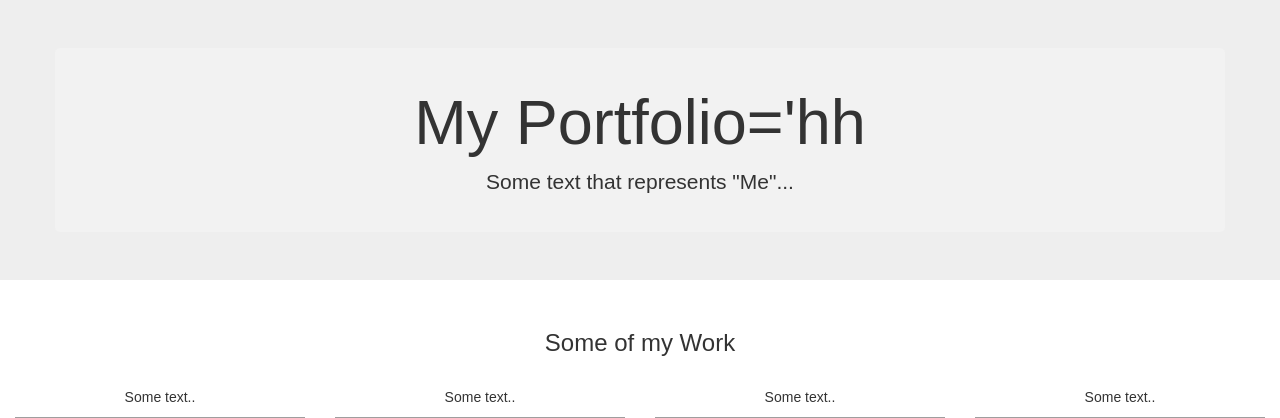
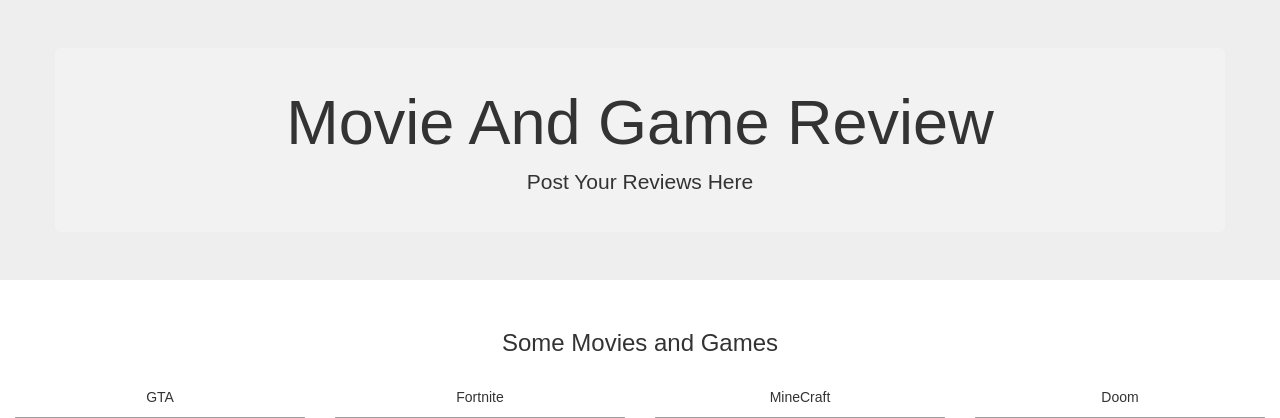
Before and after one commit to Amran-Lab/QA-Project, a Flask app: page / in a window 1280 px wide. Shown: the part 52-470 px from the top of the page. Run offline with Flask 2, Linux system fonts and the light colour scheme; data that the repository does not hold is empty; some libraries are stand-ins or nearby versions; grey boxes are pictures that could not be loaded.

Commit message:
touching up the index page

```diff
--- a/templates/index.html
+++ b/templates/index.html
@@ -11,28 +11,28 @@
 
 <div class="jumbotron">
   <div class="container text-center">
-    <h1>My Portfolio='hh  </h1>
-    <p>Some text that represents "Me"...</p>
+    <h1>Movie And Game Review  </h1>
+    <p>Post Your Reviews Here</p>
   </div>
 </div>
 
 <div class="container-fluid bg-3 text-center">
-  <h3>Some of my Work</h3><br>
+  <h3>Some Movies and Games</h3><br>
   <div class="row">
     <div class="col-sm-3">
-      <p>Some text..</p>
+      <p>GTA</p>
       <img src="https://blog.us.playstation.com/tachyon/2017/12/Heist.jpg?resize=1088,612" class="img-responsive" style="width:100%" alt="Image">
     </div>
     <div class="col-sm-3">
-      <p>Some text..</p>
+      <p>Fortnite</p>
       <img src="https://images.tweaktown.com/news/5/9/59998_04_fortnites-new-xbox-one-update-4k-pcs-epic-setting.jpg" class="img-responsive" style="width:100%" alt="Image">
     </div>
     <div class="col-sm-3">
-      <p>Some text..</p>
+      <p>MineCraft</p>
       <img src="https://i.imgur.com/SpbiM3xg.jpg" class="img-responsive" style="width:100%" alt="Image">
     </div>
     <div class="col-sm-3">
-      <p>Some text..</p>
+      <p>Doom</p>
       <img src="https://www.100hdwallpapers.com/wallpapers/3840x2160/doom_eternal_2019_game_4k-hd_wallpapers.jpg" class="img-responsive" style="width:100%" alt="Image">
     </div>
   </div>
@@ -41,19 +41,19 @@
 <div class="container-fluid bg-3 text-center">
   <div class="row">
     <div class="col-sm-3">
-      <p>Some text..</p>
+      <p>Joker</p>
       <img src="https://img.wallpapersafari.com/desktop/1920/1080/23/46/SeJHTD.jpg" class="img-responsive" style="width:100%" alt="Image">
     </div>
     <div class="col-sm-3">
-      <p>Some text..</p>
+      <p>Avengers Endgame</p>
       <img src="https://4.bp.blogspot.com/-eqPNLqeDI-w/XI51rOAe22I/AAAAAAAAAts/gBOCnWl70iQc6POs9ORbgAFWip5j-jogACKgBGAs/w0/avengers-endgame-movie-characters-uhdpaper.com-4K-52.jpg" class="img-responsive" style="width:100%" alt="Image">
     </div>
     <div class="col-sm-3">
-      <p>Some text..</p>
+      <p>Lego Movie 2</p>
       <img src="https://www.hdwallpaperslife.com/wp-content/uploads/2018/06/the_lego_movie_2_the_second_part_2019_4k.jpg" class="img-responsive" style="width:100%" alt="Image">
     </div>
     <div class="col-sm-3">
-      <p>Some text..</p>
+      <p>Aladdin</p>
       <img src="https://2.bp.blogspot.com/-VZaSmevtIT4/XNGvxRmPTYI/AAAAAAAACO0/r18HF9Nw5ikY7W9hHPBAYfNS0uixLPBDACKgBGAs/w914-h514-p-k-no-nu/aladdin-2019-aladdin-jasmine-genie-uhdpaper.com-4K-3.jpg" class="img-responsive" style="width:100%" alt="Image">
     </div>
 
@@ -119,7 +119,7 @@
 
         </select>
         <label>Game</label>
-        <select id="Game" name = "game">
+        <select id="Game" name = "game" label=" ">
           {%for i in data %}
           <option value="{{ i[0] }}">{{ i[1] }}</option>
 
@@ -154,7 +154,7 @@
         </select>
       </div>
 
-      <select id="Game" name = "game">
+      <select id="Game" name = "game" label=" ">
         {%for i in data %}
         <option value="{{ i[0] }}">{{ i[1] }}</option>
 
@@ -245,7 +245,7 @@
 
           </select>
           <label>Movie</label>
-          <select id="Game" name = "movie">
+          <select id="Game" name = "movie" label=" ">
             {%for i in movie %}
             <option value="{{ i[0] }}">{{ i[1] }}</option>
 
@@ -275,7 +275,7 @@
           </select>
         </div>
 
-        <select id="Game" name = "movie">
+        <select id="Game" name = "movie" label=" ">
           {%for i in movie %}
           <option value="{{ i[0] }}">{{ i[1] }}</option>
 
```
Also changed, not shown: other parts of templates/index.html (+4 -4 lines).
